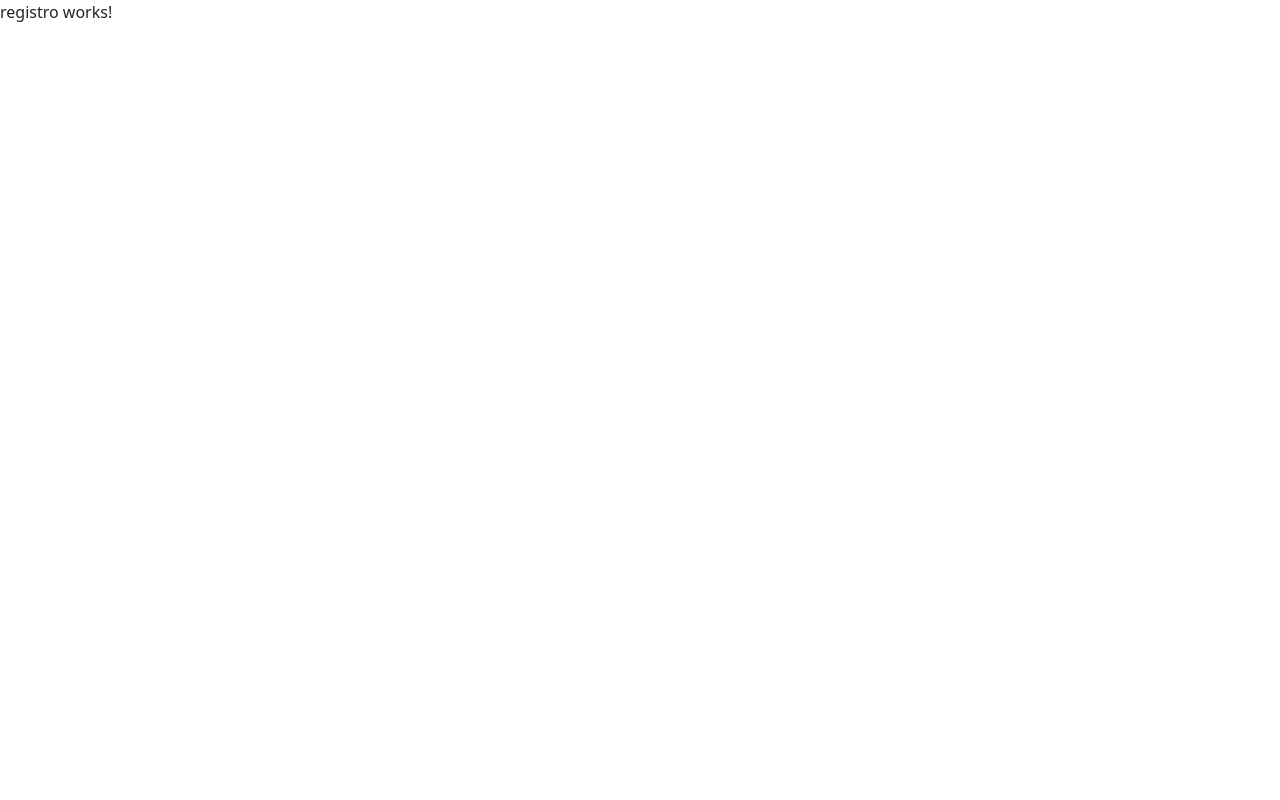
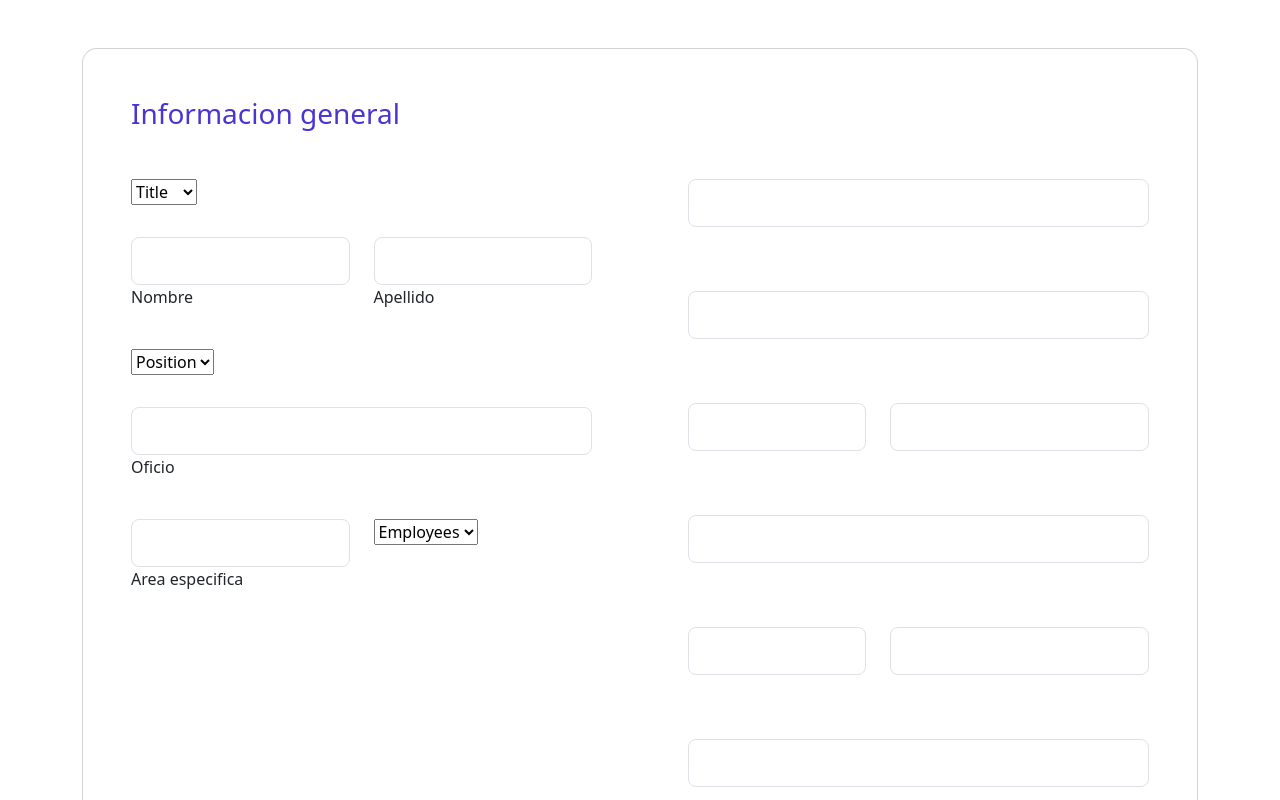
Before and after one commit to Frida-Ortiz/Chambitas, an Angular app in the folder chambitas/: page /registro in a window 1280 px wide. Shown: the top 800 px of the page. Built offline with nearby package versions, Linux system fonts and the light colour scheme.

Commit message:
html registro

```diff
--- a/chambitas/src/app/pages/registro/registro.component.html
+++ b/chambitas/src/app/pages/registro/registro.component.html
@@ -1 +1,168 @@
-<p>registro works!</p>
+<section class="h-100 h-custom gradient-custom-2">
+  <div class="container py-5 h-100">
+    <div class="row d-flex justify-content-center align-items-center h-100">
+      <div class="col-12">
+        <div class="card card-registration card-registration-2" style="border-radius: 15px;">
+          <div class="card-body p-0">
+            <div class="row g-0">
+              <div class="col-lg-6">
+                <div class="p-5">
+                  <h3 class="fw-normal mb-5" style="color: #4835d4;">Informacion general</h3>
+
+                  <div class="mb-4 pb-2">
+                    <select data-mdb-select-init>
+                      <option value="1">Title</option>
+                      <option value="2">Two</option>
+                      <option value="3">Three</option>
+                      <option value="4">Four</option>
+                    </select>
+                  </div>
+
+                  <div class="row">
+                    <div class="col-md-6 mb-4 pb-2">
+
+                      <div data-mdb-input-init class="form-outline">
+                        <input type="text" id="form3Examplev2" class="form-control form-control-lg" />
+                        <label class="form-label" for="form3Examplev2">Nombre</label>
+                      </div>
+
+                    </div>
+                    <div class="col-md-6 mb-4 pb-2">
+
+                      <div data-mdb-input-init class="form-outline">
+                        <input type="text" id="form3Examplev3" class="form-control form-control-lg" />
+                        <label class="form-label" for="form3Examplev3">Apellido</label>
+                      </div>
+
+                    </div>
+                  </div>
+
+                  <div class="mb-4 pb-2">
+                    <select data-mdb-select-init>
+                      <option value="1">Position</option>
+                      <option value="2">Two</option>
+                      <option value="3">Three</option>
+                      <option value="4">Four</option>
+                    </select>
+                  </div>
+
+                  <div class="mb-4 pb-2">
+                    <div data-mdb-input-init class="form-outline">
+                      <input type="text" id="form3Examplev4" class="form-control form-control-lg" />
+                      <label class="form-label" for="form3Examplev4">Oficio</label>
+                    </div>
+                  </div>
+
+                  <div class="row">
+                    <div class="col-md-6 mb-4 pb-2 mb-md-0 pb-md-0">
+
+                      <div data-mdb-input-init class="form-outline">
+                        <input type="text" id="form3Examplev5" class="form-control form-control-lg" />
+                        <label class="form-label" for="form3Examplev5">Area especifica</label>
+                      </div>
+
+                    </div>
+                    <div class="col-md-6">
+
+                      <select data-mdb-select-init>
+                        <option value="1">Employees</option>
+                        <option value="2">Two</option>
+                        <option value="3">Three</option>
+                        <option value="4">Four</option>
+                      </select>
+
+                    </div>
+                  </div>
+
+                </div>
+              </div>
+              <div class="col-lg-6 bg-indigo text-white">
+                <div class="p-5">
+                  <h3 class="fw-normal mb-5">Contact Details</h3>
+
+                  <div class="mb-4 pb-2">
+                    <div data-mdb-input-init class="form-outline form-white">
+                      <input type="text" id="form3Examplea2" class="form-control form-control-lg" />
+                      <label class="form-label" for="form3Examplea2">Street + Nr</label>
+                    </div>
+                  </div>
+
+                  <div class="mb-4 pb-2">
+                    <div data-mdb-input-init class="form-outline form-white">
+                      <input type="text" id="form3Examplea3" class="form-control form-control-lg" />
+                      <label class="form-label" for="form3Examplea3">Informacion adicional</label>
+                    </div>
+                  </div>
+
+                  <div class="row">
+                    <div class="col-md-5 mb-4 pb-2">
+
+                      <div data-mdb-input-init class="form-outline form-white">
+                        <input type="text" id="form3Examplea4" class="form-control form-control-lg" />
+                        <label class="form-label" for="form3Examplea4">C.P.</label>
+                      </div>
+
+                    </div>
+                    <div class="col-md-7 mb-4 pb-2">
+
+                      <div data-mdb-input-init class="form-outline form-white">
+                        <input type="text" id="form3Examplea5" class="form-control form-control-lg" />
+                        <label class="form-label" for="form3Examplea5">Colonia</label>
+                      </div>
+
+                    </div>
+                  </div>
+
+                  <div class="mb-4 pb-2">
+                    <div data-mdb-input-init class="form-outline form-white">
+                      <input type="text" id="form3Examplea6" class="form-control form-control-lg" />
+                      <label class="form-label" for="form3Examplea6">Ciudad</label>
+                    </div>
+                  </div>
+
+                  <div class="row">
+                    <div class="col-md-5 mb-4 pb-2">
+
+                      <div data-mdb-input-init class="form-outline form-white">
+                        <input type="text" id="form3Examplea7" class="form-control form-control-lg" />
+                        <label class="form-label" for="form3Examplea7">Codigo de area</label>
+                      </div>
+
+                    </div>
+                    <div class="col-md-7 mb-4 pb-2">
+
+                      <div data-mdb-input-init class="form-outline form-white">
+                        <input type="text" id="form3Examplea8" class="form-control form-control-lg" />
+                        <label class="form-label" for="form3Examplea8">Numero de telefono</label>
+                      </div>
+
+                    </div>
+                  </div>
+
+                  <div class="mb-4">
+                    <div data-mdb-input-init class="form-outline form-white">
+                      <input type="text" id="form3Examplea9" class="form-control form-control-lg" />
+                      <label class="form-label" for="form3Examplea9">Correo</label>
+                    </div>
+                  </div>
+
+                  <div class="form-check d-flex justify-content-start mb-4 pb-3">
+                    <input class="form-check-input me-3" type="checkbox" value="" id="form2Example3c" />
+                    <label class="form-check-label text-white" for="form2Example3">
+                      I do accept the <a href="#!" class="text-white"><u>Terminos y condiciones</u></a> of your
+                      site.
+                    </label>
+                  </div>
+
+                  <button type="button" data-mdb-button-init data-mdb-ripple-init class="btn btn-light btn-lg"
+                    data-mdb-ripple-color="dark">Register</button>
+
+                </div>
+              </div>
+            </div>
+          </div>
+        </div>
+      </div>
+    </div>
+  </div>
+</section>
```
